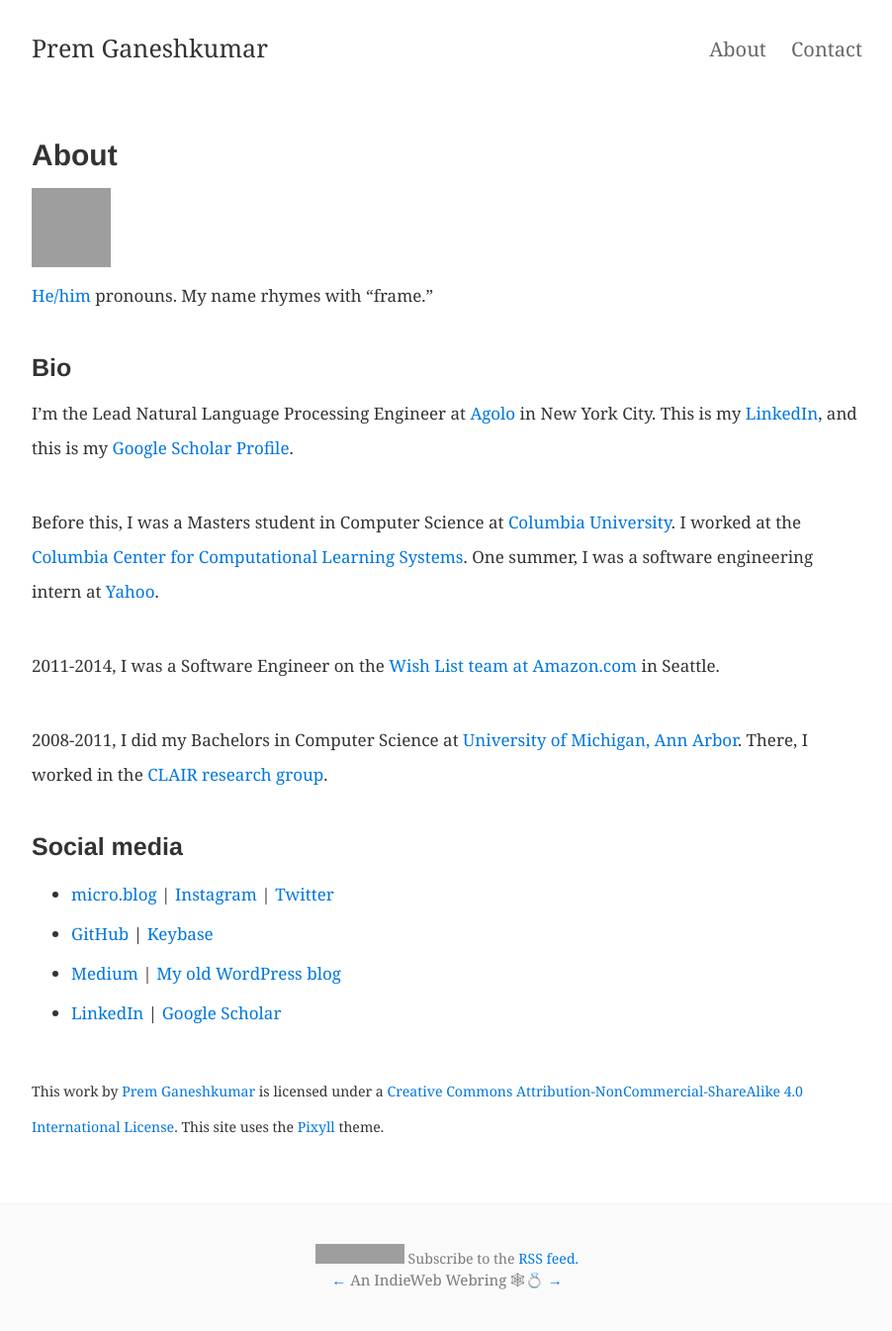
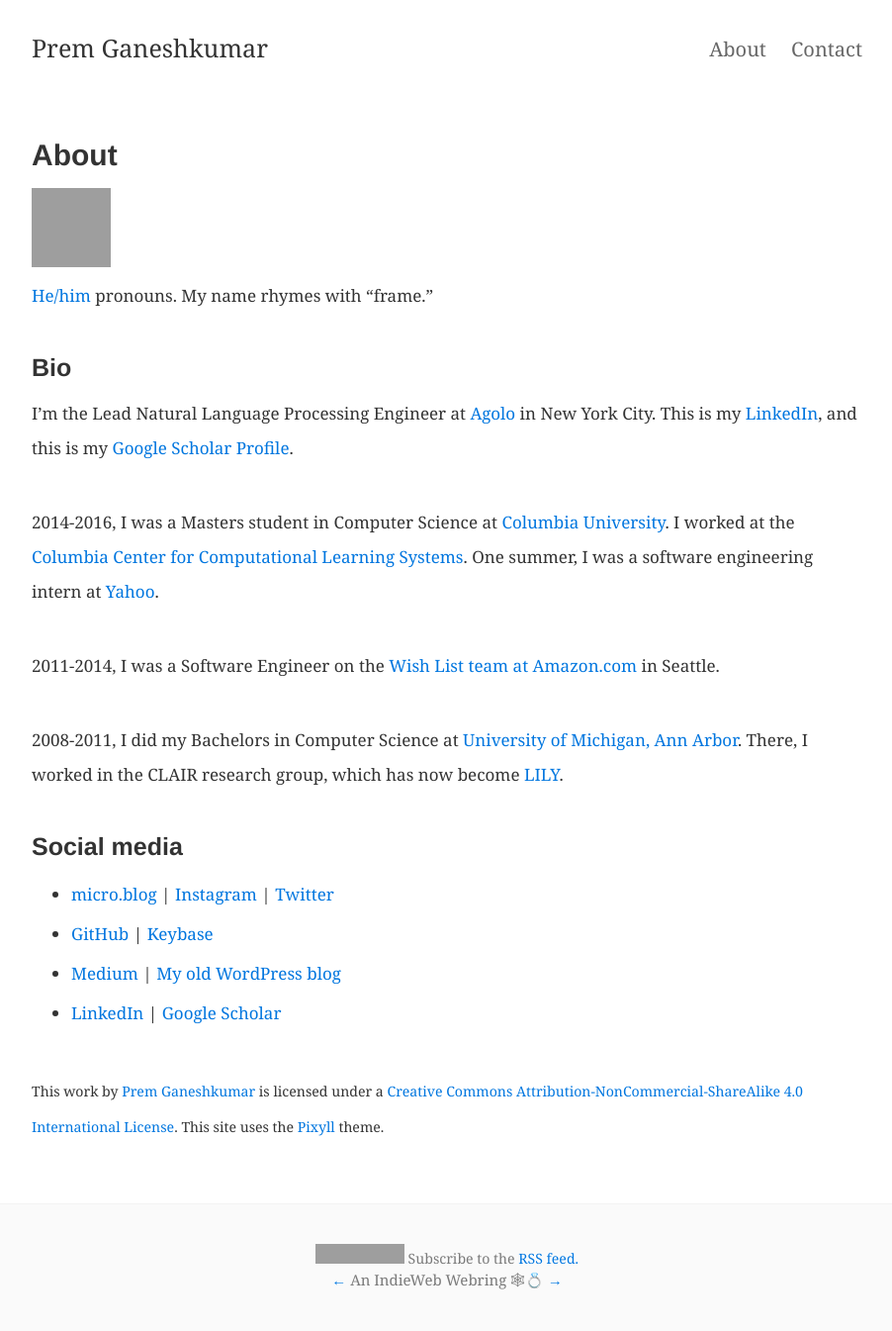
Before and after one commit to premgane/premgane.github.io, a Jekyll site: the page built from about.md, in a window 1280 px wide. Shown: the whole page at 99% size, without its empty margins (188-1090 px from the left). Built offline with Jekyll 4.4.1, drawn with Linux system fonts in a browser that asks for light colours; grey boxes are pictures that could not be loaded.

Commit message:
Update info about clair

```diff
--- a/about.md
+++ b/about.md
@@ -7,17 +7,17 @@ tags: about
 
 <img class="img" src="http://gravatar.com/avatar/78d39db54dc3d3c93159454e257185ea?s=80">
 <br />
-<a href="https://pronouns.me/he">He/him</a> pronouns. My name rhymes with "frame."
+[He/him](https://pronouns.me/he) pronouns. My name rhymes with "frame."
 
 ### Bio
 
 I'm the Lead Natural Language Processing Engineer at [Agolo](http://agolo.com/) in New York City. This is my <a href="http://www.linkedin.com/in/pgkmr" rel="me">LinkedIn</a>, and this is my <a href="https://scholar.google.com/citations?hl=en&view_op=list_works&gmla=AJsN-F41alnNFrAO2zZnC_j5WPd8xSWpQaKHGifWWgg6Z2WYJjM_OXHErXWEY-eFY-84Wv8XYKEJRjSnUSvBviRaDAfpPr5ESQ&user=ewXjGD4AAAAJ" rel="me">Google Scholar Profile</a>.
 
-Before this, I was a Masters student in Computer Science at [Columbia University](http://columbia.edu/). I worked at the [Columbia Center for Computational Learning Systems](https://www.cs.columbia.edu/areas/speech/). One summer, I was a software engineering intern at [Yahoo](https://www.yahoo.com/).
+2014-2016, I was a Masters student in Computer Science at [Columbia University](http://columbia.edu/). I worked at the [Columbia Center for Computational Learning Systems](https://www.cs.columbia.edu/areas/speech/). One summer, I was a software engineering intern at [Yahoo](https://www.yahoo.com/).
 
 2011-2014, I was a Software Engineer on the [Wish List team at Amazon.com](http://amazon.com/wishlist) in Seattle.
 
-2008-2011, I did my Bachelors in Computer Science at [University of Michigan, Ann Arbor](http://umich.edu/). There, I worked in the [CLAIR research group](http://clairlib.org/).
+2008-2011, I did my Bachelors in Computer Science at [University of Michigan, Ann Arbor](http://umich.edu/). There, I worked in the CLAIR research group, which has now become [LILY](https://yale-lily.github.io/).
 
 ### Social media
 
```
Also changed, not shown: 1 other file.
